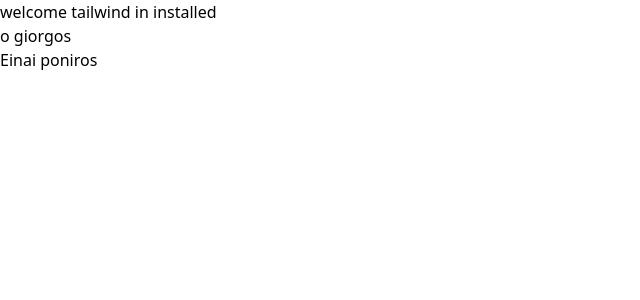
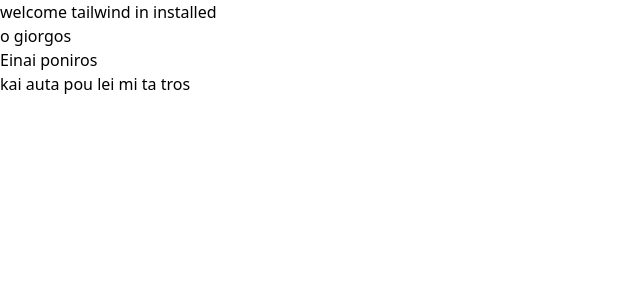
Before and after one commit to georgios-kondylis/PersonalFinanceApp, a React (Vite) app: page / in a window 1280 px wide. Shown: the top 300 px of the page, without its empty margins (0-640 px from the left). Built offline with nearby package versions, Linux system fonts and the light colour scheme.

Commit message:
added kiauta pou leei mi ta tros

```diff
--- a/src/App.jsx
+++ b/src/App.jsx
@@ -4,6 +4,7 @@
       <h1 className="bg-gray-700 py-4 text-center text-white text-[2rem]">welcome tailwind in installed</h1>
       <h2>o giorgos</h2>
       <h2>Einai poniros</h2>
+      <h2>kai auta pou lei mi ta tros </h2>
     </div>
   );
 }
```
